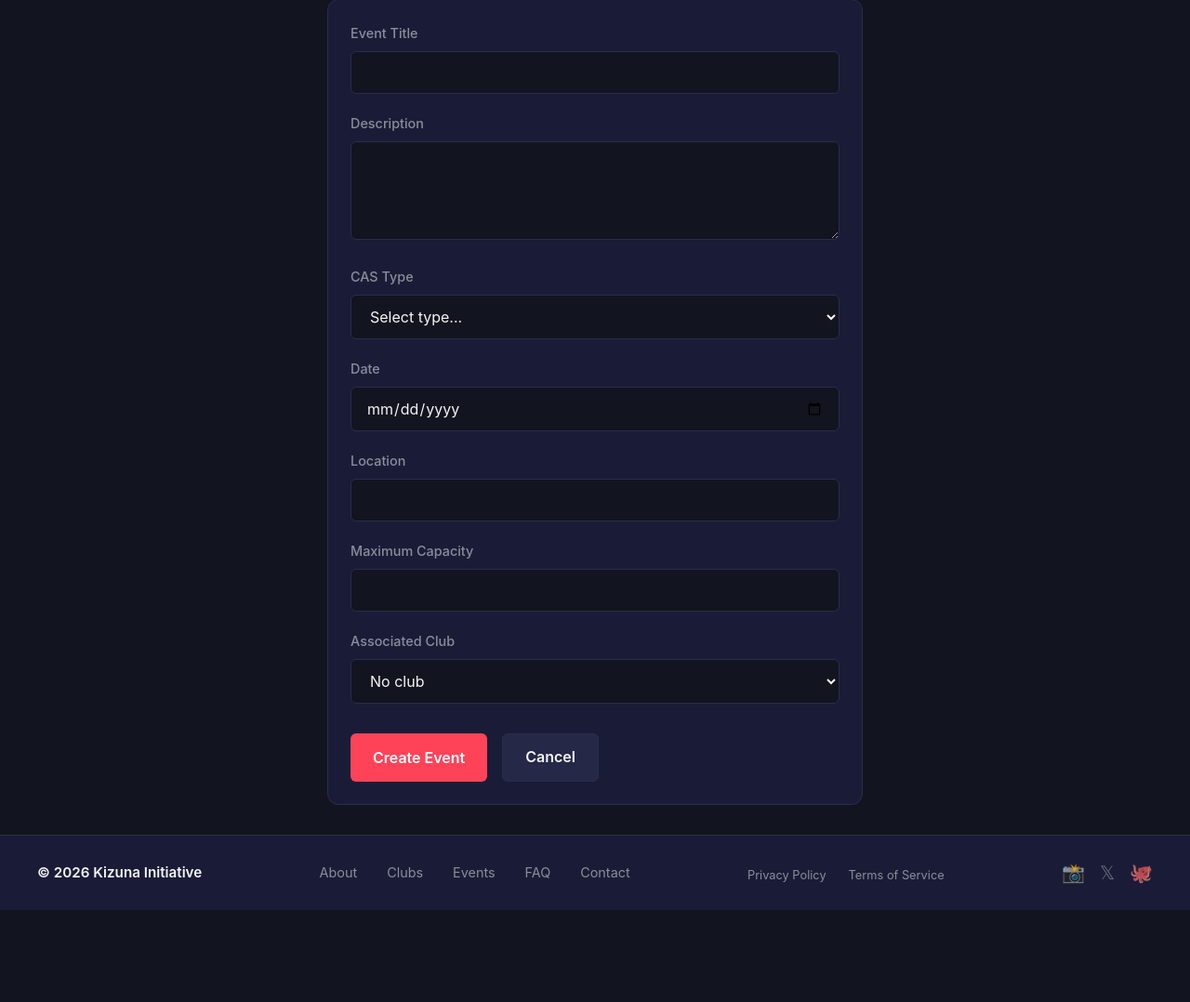
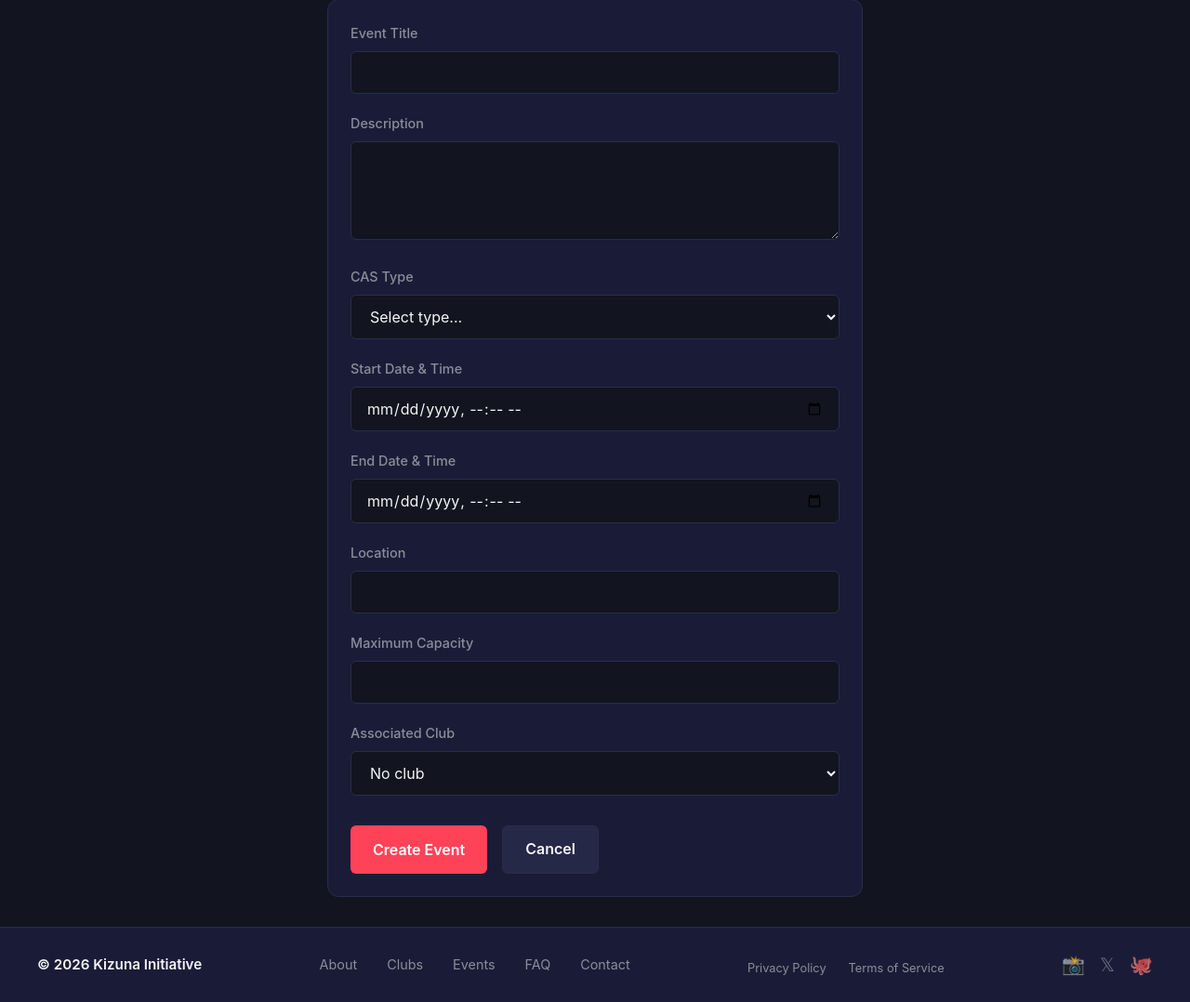
Before and after one commit to nitrimandylis/kizuna, a Flask app: page /admin/events/create in a window 1280 px wide. Shown: the part 282-1360 px from the top of the page at 93% size. Before the commit the page ends 1261 px from the top, so only its background shows below. Run offline with Flask 3, Linux system fonts and the light colour scheme; a user stored in the database is signed in; data that the repository does not hold is empty; some libraries are stand-ins or nearby versions.

Commit message:
feat: add time picker to create and edit event forms
- Replace date input with datetime-local input
- Add end time field for event duration
- Update routes to parse datetime-local format
- Pre-fill time values in edit form
- Support both start and end times

```diff
--- a/routes/admin.py
+++ b/routes/admin.py
@@ -136,9 +136,18 @@ def create_event():
             errors.append('Event date is required')
         else:
             try:
-                event_date = datetime.strptime(event_date_str, "%Y-%m-%d")
+                event_date = datetime.strptime(event_date_str, "%Y-%m-%dT%H:%M")
             except ValueError:
                 errors.append('Invalid date format')
+
+        # Validate end_time
+        end_time_str = request.form.get('end_time', '')
+        end_time = None
+        if end_time_str:
+            try:
+                end_time = datetime.strptime(end_time_str, "%Y-%m-%dT%H:%M")
+            except ValueError:
+                errors.append('Invalid end time format')
 
         # Validate max_capacity
         valid, max_capacity = validate_integer(
@@ -162,6 +171,7 @@ def create_event():
             description=description,
             cas_type=cas_type,
             event_date=event_date,
+            end_time=end_time,
             location=sanitize_input(request.form.get('location', ''), max_length=200),
             max_capacity=max_capacity,
             is_published=True
@@ -216,9 +226,19 @@ def edit_event(event_id):
         event_date_str = request.form.get('event_date', '')
         if event_date_str:
             try:
-                event.event_date = datetime.strptime(event_date_str, "%Y-%m-%d")
+                event.event_date = datetime.strptime(event_date_str, "%Y-%m-%dT%H:%M")
             except ValueError:
                 errors.append('Invalid date format')
+
+        # Validate end_time
+        end_time_str = request.form.get('end_time', '')
+        if end_time_str:
+            try:
+                event.end_time = datetime.strptime(end_time_str, "%Y-%m-%dT%H:%M")
+            except ValueError:
+                errors.append('Invalid end time format')
+        else:
+            event.end_time = None
 
         # Validate max_capacity
         valid, max_capacity = validate_integer(
--- a/templates/admin/create_event.html
+++ b/templates/admin/create_event.html
@@ -37,8 +37,13 @@
                     </div>
 
                     <div class="form-group">
-                        <label class="form-label" for="event_date">Date</label>
-                        <input type="date" id="event_date" name="event_date" class="form-input" required>
+                        <label class="form-label" for="event_date">Start Date & Time</label>
+                        <input type="datetime-local" id="event_date" name="event_date" class="form-input" required>
+                    </div>
+
+                    <div class="form-group">
+                        <label class="form-label" for="end_time">End Date & Time</label>
+                        <input type="datetime-local" id="end_time" name="end_time" class="form-input">
                     </div>
 
                     <div class="form-group">
```
Also changed, not shown: templates/admin/edit_event.html (+7 -2 lines).
